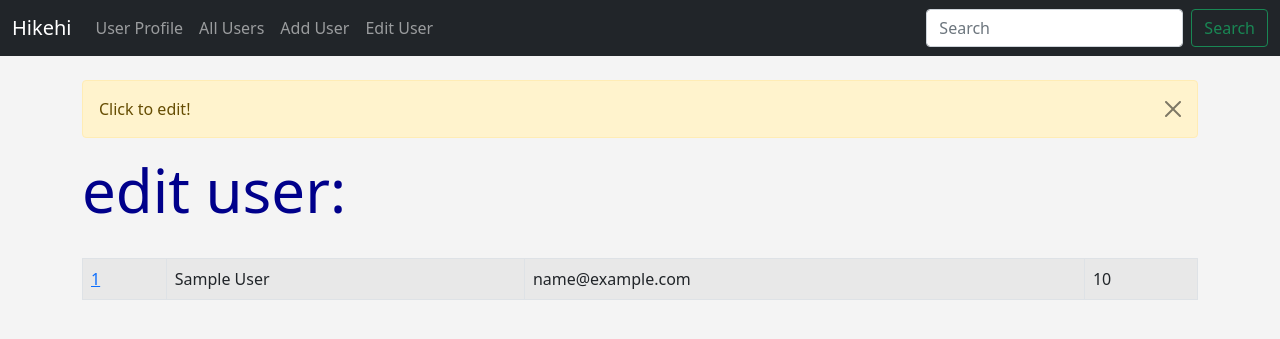
After one commit to lampros/HIKEHI, a Flask app: page /edit in a window 1280 px wide. The commit adds this page. Shown: the top 339 px of the page. Run offline with Flask 3, Linux system fonts and the light colour scheme; tables that the repository leaves empty hold one stand-in row (values such as "Sample post").

Commit message:
add edit users

```diff
--- a/app.py
+++ b/app.py
@@ -1,4 +1,4 @@
-from flask import Flask, render_template, flash
+from flask import Flask, render_template, flash, request
 from flask_wtf import FlaskForm
 from wtforms import StringField, IntegerField, SubmitField
 from wtforms.validators import DataRequired, Email
@@ -117,5 +117,44 @@ def name():
                            age = age,
                            form = form)
 
+@app.route('/users')
+def list_users():
+    users = Users.query.all()
+    return render_template('list_users.html', users=users)
+
+@app.route('/edit')
+def list_edit_users():
+    users = Users.query.all()
+    flash("Click to edit!")
+    return render_template('list_edit_users.html', users=users)
+
+
+# Update Database Record
+@app.route('/update/<int:id>', methods=['GET', 'POST'])
+def update(id):
+    form = UserForm()
+    name_to_update = Users.query.get_or_404(id)
+    if request.method == 'POST':
+        name_to_update.name = request.form['name']
+        name_to_update.email = request.form['email']
+        name_to_update.age = request.form['age']
+        try:
+            db.session.commit()
+            flash("User Updated Successfully!")
+            return render_template('update.html',
+                                   form=form,
+                                   name_to_update=name_to_update)
+        except:
+            flash("Error!")
+            return render_template('update.html',
+                                   form=form,
+                                   name_to_update=name_to_update)
+    else:
+        return render_template('update.html',
+                                   form=form,
+                                   name_to_update=name_to_update)
+
+
+
 if __name__ == "__main__":
     app.run(debug=True)
--- /dev/null
+++ b/templates/list_edit_users.html
@@ -0,0 +1,26 @@
+{% extends 'base.html' %}
+
+{% block content %}
+
+{% for message in get_flashed_messages()  %}
+
+<div class="alert alert-warning alert-dismissible fade show" role="alert">
+    {{ message }}
+    <button type="button" class="btn-close" data-bs-dismiss="alert" aria-label="Close"></button>
+  </div>
+
+{% endfor %}
+
+<h1>edit user:</h1>
+<br/>
+<table class="table table-hover table-bordered table-striped">
+    {% for our_user in users %}
+        <tr>
+        <td><a href="{{url_for('update', id=our_user.id)}}">{{our_user.id}}</a></td>  <td>{{our_user.name}}</td>
+        <td>{{our_user.email}}  <td>{{our_user.age}}</td>
+        </tr>
+
+    {% endfor %}
+    </table>
+
+{% endblock %}
--- a/templates/navbar.html
+++ b/templates/navbar.html
@@ -10,10 +10,13 @@
                 <a class="nav-link" href="{{url_for('user', name = 'John')}}">User Profile</a>
             </li>
             <li class="nav-item">
-                <a class="nav-link" href="{{url_for('name')}}">Name</a>
+                <a class="nav-link" href="{{url_for('list_users')}}">All Users</a>
             </li>
             <li class="nav-item">
                 <a class="nav-link" href="{{url_for('add_user')}}">Add User</a>
+            </li>
+            <li class="nav-item">
+                <a class="nav-link" href="{{url_for('list_edit_users')}}">Edit User</a>
             </li>
 
             </ul>
```
Also changed, not shown: templates/list_users.html (added, +17 -0 lines), templates/update.html (renamed from templates/add_user.html, +5 -5 lines).
